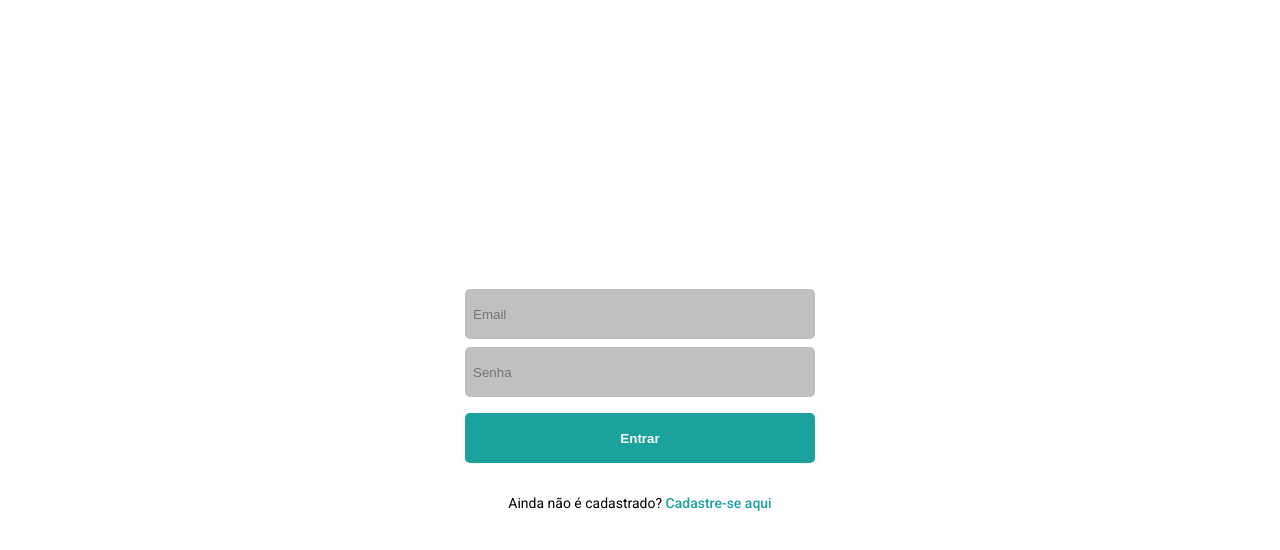
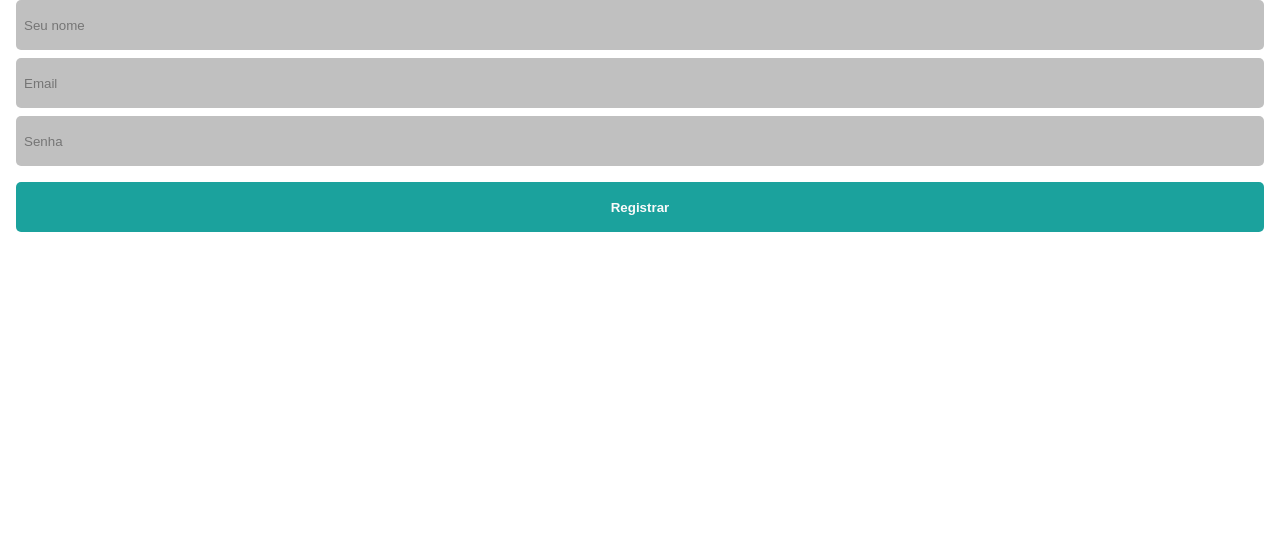
Before and after one commit to sergiomos/cake-boss, a React (Create React App) app in the folder packages/web/: page /singUp in a window 1280 px wide. Shown: the top 550 px of the page. Built offline with nearby package versions, Linux system fonts and the light colour scheme; no server answers.

Commit message:
create singup page route

```diff
--- a/packages/web/src/Routes.jsx
+++ b/packages/web/src/Routes.jsx
@@ -1,11 +1,13 @@
 import React from 'react';
 import { Switch, Route } from 'react-router-dom';
 
-import Login from './pages/login';
+import singIn from './pages/singIn';
+import singUp from './pages/singUp';
 
 const Routes = () => (
   <Switch>
-    <Route path="/" component={Login} />
+    <Route exact path="/" component={singIn} />
+    <Route path="/singUp" component={singUp} />
   </Switch>
 );
 
--- /dev/null
+++ b/packages/web/src/components/SingUpForm/index.jsx
@@ -0,0 +1,50 @@
+import React from 'react';
+// import { func } from 'prop-types';
+
+import TextInput from '../TextInput';
+import SubmitButton from '../SubmitButton';
+
+import { Container, Form } from './style';
+
+const LoginForm = () => (
+  <Container>
+    <Form onSubmit={(e) => {
+      e.preventDefault();
+    }}
+    >
+      <TextInput
+        type="text"
+        placeholder="Seu nome"
+        required
+        minLength={3}
+      />
+      <TextInput
+        type="email"
+        placeholder="Email"
+        required
+      />
+      <TextInput
+        type="password"
+        placeholder="Senha"
+        required
+        minLength={6}
+      />
+
+      <SubmitButton
+        type="submit"
+        bgColor="#1BA29D"
+        // disabled={loginStatus === 'loading'}
+      >
+        Registrar
+        {/* {loginStatus === 'loading' ? 'Carregando' : 'Entrar'} */}
+      </SubmitButton>
+
+    </Form>
+  </Container>
+);
+
+// LoginForm.propTypes = {
+//   handleUserLogin: func,
+// }.isRequired;
+
+export default LoginForm;
--- /dev/null
+++ b/packages/web/src/components/SingUpForm/style.js
@@ -0,0 +1,19 @@
+import styled from 'styled-components';
+
+export const Container = styled.div`
+  width: 100%;
+`;
+
+export const Form = styled.form`
+  display: flex;
+  width: 100%;
+  align-items: center;
+  justify-content: center;
+  flex-direction: column;
+
+  gap: 0.8rem;
+
+  button {
+    margin: 0.8rem;
+  }
+`;
--- /dev/null
+++ b/packages/web/src/pages/singUp/index.jsx
@@ -0,0 +1,9 @@
+import React from 'react';
+
+import SingUpForm from '../../components/SingUpForm';
+
+const SingUp = () => (
+  <SingUpForm />
+);
+
+export default SingUp;
```
Also changed, not shown: packages/web/src/pages/singIn/index.jsx (renamed from packages/web/src/pages/login/index.jsx), packages/web/src/pages/singIn/style.js (renamed from packages/web/src/pages/login/style.js), packages/web/src/pages/singUp/style.js (added).
